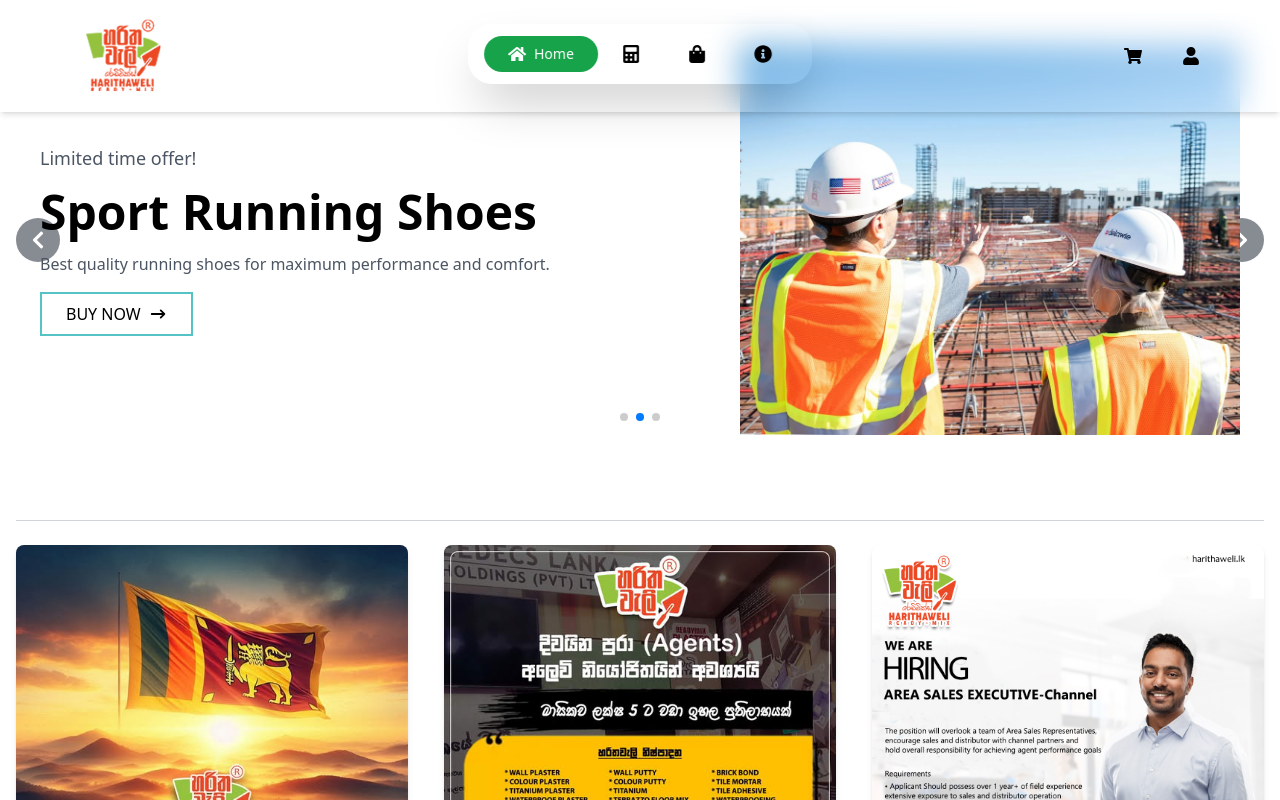
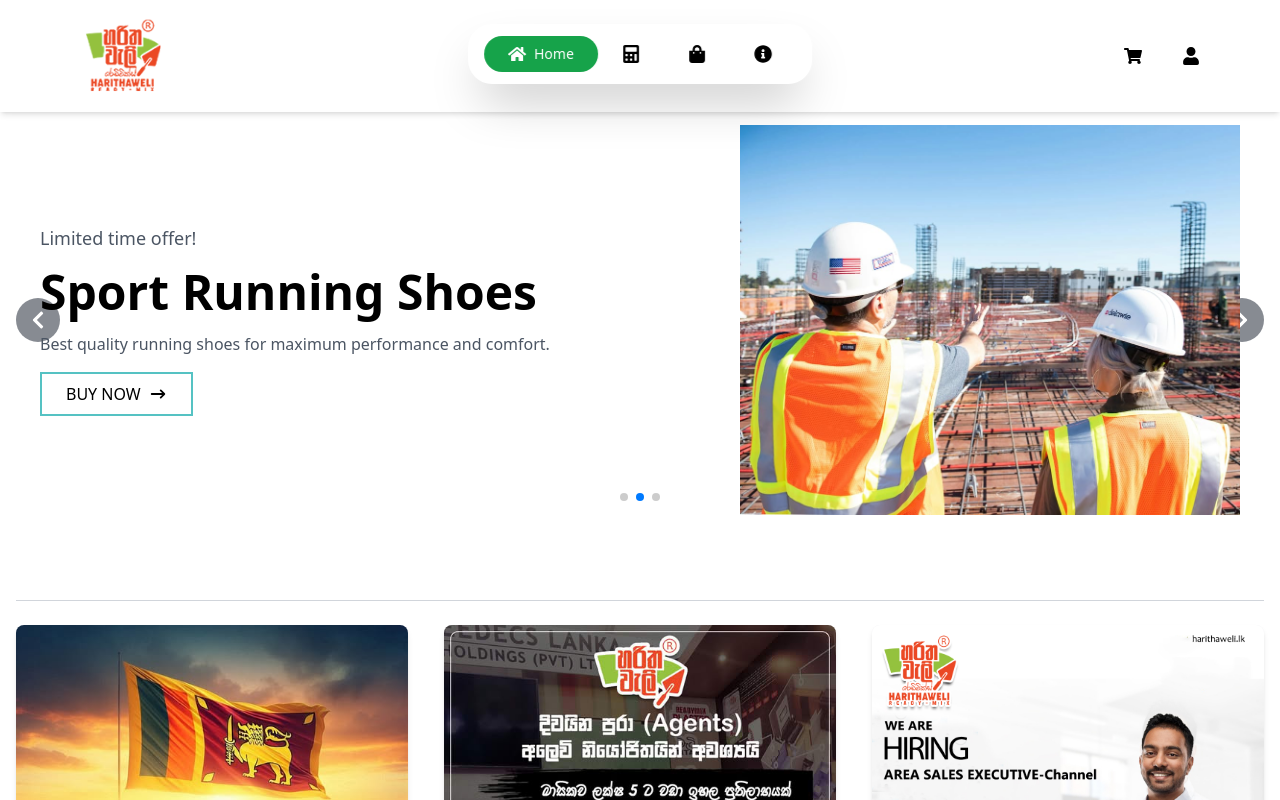
Before and after one commit to AkithN/HarithaWeli-Frontend, a React (Create React App) app: page / in a window 1280 px wide. Shown: the top 800 px of the page. Built offline with nearby package versions, Linux system fonts and the light colour scheme.

Commit message:
header , cal

```diff
--- a/src/Components/Header.jsx
+++ b/src/Components/Header.jsx
@@ -36,7 +36,7 @@ const slides = [
 
 const HeroSection = () => {
   return (
-    <div className=" lg:h-[60vh] flex items-center justify-center px-10 relative">
+    <div className=" lg:h-[60vh] flex items-center justify-center px-10 mt-20 relative">
       <Swiper
         modules={[Navigation, Pagination, Autoplay]}
         spaceBetween={50}
--- a/src/Containers/Cal.jsx
+++ b/src/Containers/Cal.jsx
@@ -36,7 +36,7 @@ const Cal = () => {
   }, [product, inches, quality]);
 
   return (
-    <div className="p-6 max-w-lg mx-auto my-10 bg-white shadow-md rounded-xl">
+    <div className="p-6 max-w-lg mx-auto my-10 bg-white mt-20 shadow-md rounded-xl">
       <h2 className="text-2xl font-bold mb-4">Product Calculator</h2>
 
       <label className="block mb-2">Select Product:</label>
```
